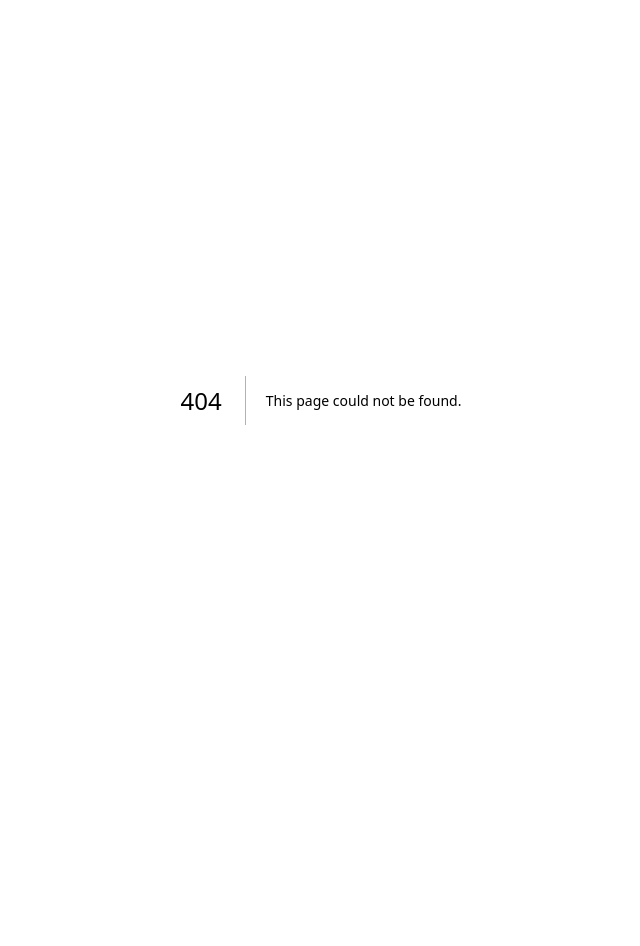
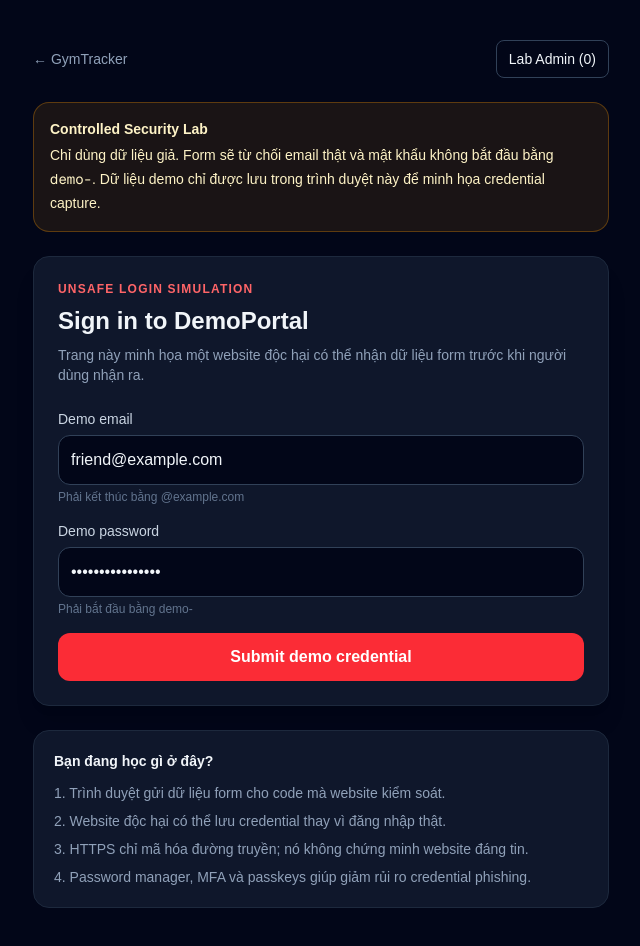
Before and after one commit to Perterson21/progressive-overload-tracker, a Next.js app: page /security-lab in a window 1280 px wide. Before the commit this address had no page. Shown: the whole page, without its empty margins (319-959 px from the left). Before the commit the page ends 800 px from the top, so only its background shows below. Built offline with nearby package versions, Linux system fonts and the light colour scheme.

Commit message:
feat: add safe credential capture security lab

```diff
--- /dev/null
+++ b/app/security-lab/page.tsx
@@ -0,0 +1,128 @@
+'use client'
+
+import { FormEvent, useEffect, useState } from 'react'
+import Link from 'next/link'
+
+type Capture = {
+  id: string
+  email: string
+  password: string
+  capturedAt: string
+  userAgent: string
+}
+
+const STORAGE_KEY = 'security_lab_captures_v1'
+
+export default function SecurityLabPage() {
+  const [email, setEmail] = useState('friend@example.com')
+  const [password, setPassword] = useState('demo-password123')
+  const [message, setMessage] = useState('')
+  const [count, setCount] = useState(0)
+
+  useEffect(() => {
+    const saved = JSON.parse(localStorage.getItem(STORAGE_KEY) || '[]') as Capture[]
+    setCount(saved.length)
+  }, [])
+
+  const submit = (event: FormEvent) => {
+    event.preventDefault()
+
+    if (!email.toLowerCase().endsWith('@example.com')) {
+      setMessage('Lab chỉ chấp nhận email giả có đuôi @example.com.')
+      return
+    }
+
+    if (!password.startsWith('demo-')) {
+      setMessage('Lab chỉ chấp nhận mật khẩu giả bắt đầu bằng demo-.')
+      return
+    }
+
+    const saved = JSON.parse(localStorage.getItem(STORAGE_KEY) || '[]') as Capture[]
+    const capture: Capture = {
+      id: crypto.randomUUID(),
+      email,
+      password,
+      capturedAt: new Date().toISOString(),
+      userAgent: navigator.userAgent,
+    }
+
+    localStorage.setItem(STORAGE_KEY, JSON.stringify([capture, ...saved]))
+    setCount(saved.length + 1)
+    setMessage('Demo credential đã bị “capture”. Mở trang Lab Admin để xem dữ liệu.')
+  }
+
+  return (
+    <main className="min-h-screen bg-slate-950 px-4 py-10 text-slate-100">
+      <div className="mx-auto max-w-xl">
+        <div className="mb-6 flex items-center justify-between">
+          <Link href="/" className="text-sm text-slate-400 hover:text-white">← GymTracker</Link>
+          <Link href="/security-lab/admin" className="rounded-lg border border-slate-700 px-3 py-2 text-sm hover:bg-slate-900">
+            Lab Admin ({count})
+          </Link>
+        </div>
+
+        <section className="rounded-2xl border border-amber-500/30 bg-amber-500/10 p-4 text-sm text-amber-100">
+          <p className="font-bold">Controlled Security Lab</p>
+          <p className="mt-1 leading-6">
+            Chỉ dùng dữ liệu giả. Form sẽ từ chối email thật và mật khẩu không bắt đầu bằng <code>demo-</code>.
+            Dữ liệu demo chỉ được lưu trong trình duyệt này để minh họa credential capture.
+          </p>
+        </section>
+
+        <section className="mt-6 rounded-2xl border border-slate-800 bg-slate-900 p-6 shadow-xl">
+          <div className="mb-6">
+            <p className="text-xs font-semibold uppercase tracking-widest text-red-400">Unsafe login simulation</p>
+            <h1 className="mt-2 text-2xl font-bold">Sign in to DemoPortal</h1>
+            <p className="mt-2 text-sm text-slate-400">
+              Trang này minh họa một website độc hại có thể nhận dữ liệu form trước khi người dùng nhận ra.
+            </p>
+          </div>
+
+          <form onSubmit={submit} className="space-y-4">
+            <div>
+              <label className="mb-1.5 block text-sm text-slate-300">Demo email</label>
+              <input
+                value={email}
+                onChange={(e) => setEmail(e.target.value)}
+                type="email"
+                className="w-full rounded-xl border border-slate-700 bg-slate-950 px-3 py-3 outline-none focus:border-red-500"
+              />
+              <p className="mt-1 text-xs text-slate-500">Phải kết thúc bằng @example.com</p>
+            </div>
+
+            <div>
+              <label className="mb-1.5 block text-sm text-slate-300">Demo password</label>
+              <input
+                value={password}
+                onChange={(e) => setPassword(e.target.value)}
+                type="password"
+                className="w-full rounded-xl border border-slate-700 bg-slate-950 px-3 py-3 outline-none focus:border-red-500"
+              />
+              <p className="mt-1 text-xs text-slate-500">Phải bắt đầu bằng demo-</p>
+            </div>
+
+            <button className="w-full rounded-xl bg-red-500 px-4 py-3 font-bold text-white hover:bg-red-400">
+              Submit demo credential
+            </button>
+          </form>
+
+          {message && (
+            <div className="mt-4 rounded-xl border border-slate-700 bg-slate-950 p-3 text-sm text-slate-300">
+              {message}
+            </div>
+          )}
+        </section>
+
+        <section className="mt-6 rounded-2xl border border-slate-800 bg-slate-900 p-5 text-sm">
+          <h2 className="font-bold">Bạn đang học gì ở đây?</h2>
+          <div className="mt-3 space-y-2 text-slate-400">
+            <p>1. Trình duyệt gửi dữ liệu form cho code mà website kiểm soát.</p>
+            <p>2. Website độc hại có thể lưu credential thay vì đăng nhập thật.</p>
+            <p>3. HTTPS chỉ mã hóa đường truyền; nó không chứng minh website đáng tin.</p>
+            <p>4. Password manager, MFA và passkeys giúp giảm rủi ro credential phishing.</p>
+          </div>
+        </section>
+      </div>
+    </main>
+  )
+}
```
